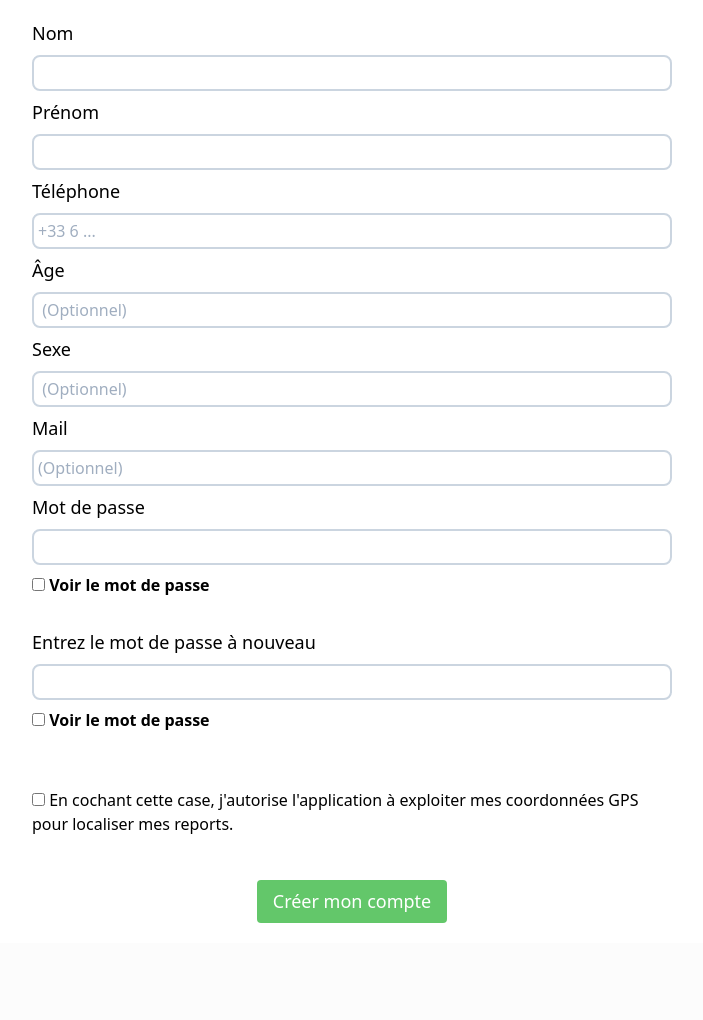
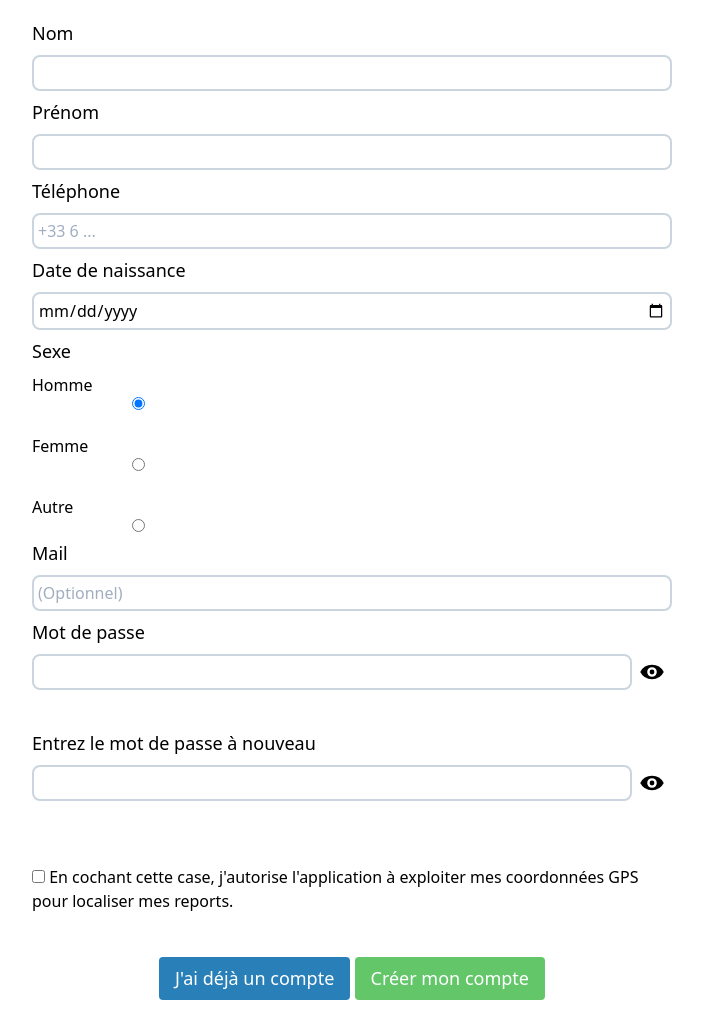
Before and after one commit to SamuelPlaton/epsi-workshop-city, a PHP site: template src/view/signupView.php in a window 1280 px wide. Shown: the part 70-1090 px from the top of the page, without its empty margins (288-991 px from the left). Before the commit the page ends 993 px from the top, so only its background shows below. Run offline with PHP 8.4, Linux system fonts and the light colour scheme; the template is opened without the code that fills it, so the values that code supplies are empty; style sheets or scripts are compiled from the project's sources.

Commit message:
feat: add sign up view

```diff
--- a/public/scss/style.scss
+++ b/public/scss/style.scss
@@ -29,3 +29,7 @@
 #post-ticket-form #submit-button{
   background-color: #63c76a;
 }
+
+.dropdown:hover .dropdown-menu {
+  display: block;
+}
--- a/src/view/signupView.php
+++ b/src/view/signupView.php
@@ -26,12 +26,17 @@
         <input type="text" id="phoneNumber" name="phoneNumber" placeholder="+33 6 ..." class="form-control w-full mx-4 mx-auto border-solid border-2 border-gray rounded-lg p-1" required>
     </div>
     <div class="form-group flex flex-col my-2">
-        <label for="age" class="form-control-label text-lg mb-2">Âge</label>
-        <input type="text" id="age" name="age" placeholder=" (Optionnel) " class="form-control w-full mx-4 mx-auto border-solid border-2 border-gray rounded-lg p-1" >
+        <label for="birth" class="form-control-label text-lg mb-2">Date de naissance</label>
+        <input type="date" id="birth" name="birth" placeholder=" " class="form-control w-full mx-4 mx-auto border-solid border-2 border-gray rounded-lg p-1" >
     </div>
     <div class="form-group flex flex-col my-2">
         <label for="gender" class="form-control-label text-lg mb-2">Sexe</label>
-        <input type="text" id="gender" name="gender" placeholder=" (Optionnel) " class="form-control w-full mx-4 mx-auto border-solid border-2 border-gray rounded-lg p-1" >
+        <label for="male">Homme</label>
+            <input type="radio" name="gender" value="male" class="lg:w-1/3" checked> <br>
+        <label for="female">Femme</label>
+            <input type="radio" name="gender" value="female" class="lg:w-1/3"> <br>
+        <label for="other">Autre</label>
+            <input type="radio" name="gender" value="other" class="lg:w-1/3">
     </div>
     <div class="form-group flex flex-col my-2">
         <label for="mailAddress" class="form-control-label text-lg mb-2">Mail</label>
@@ -39,12 +44,12 @@
     </div>
     <div class="form-group flex flex-col my-2">
         <label for="title" class="form-control-label text-lg mb-2">Mot de passe</label>
-        <input type="password" id="typepass" name="password" placeholder=" " class="form-control w-full mx-4 mx-auto border-solid border-2 border-gray rounded-lg p-1" required>
+        <div class="flex flex-row justify-between w-full mx-4 mx-auto">
+            <input type="password" id="typepass" name="password" placeholder=" " class="form-control flex-grow border-solid border-2 border-gray rounded-lg p-1" required>
+            <input type="image" src="../../public/images/view-show.svg" class="mx-2 w-6" onclick="Toggle1()">
+        </div>
     </div>
     <div>
-        <input type="checkbox" onclick="Toggle1()">
-        <b>Voir le mot de passe</b>
-
         <script>
             // Change the type of input to password or text
             function Toggle1() {
@@ -61,12 +66,12 @@
     <br>
     <div class="form-group flex flex-col my-2">
         <label for="title" class="form-control-label text-lg mb-2">Entrez le mot de passe à nouveau</label>
-        <input type="password" id="typepass2" name="password2" placeholder=" " class="form-control w-full mx-4 mx-auto border-solid border-2 border-gray rounded-lg p-1" required>
+        <div class="flex flex-row justify-between w-full mx-4 mx-auto">
+        <input type="password" id="typepass2" name="password2" placeholder=" " class="form-control flex-grow border-solid border-2 border-gray rounded-lg p-1" required>
+        <input type="image" src="../../public/images/view-show.svg" class="mx-2 w-6" onclick="Toggle2()">
+        </div>
     </div>
     <div>
-        <input type="checkbox" onclick="Toggle2()">
-        <b>Voir le mot de passe</b>
-
         <script>
             // Change the type of input to password or text
             function Toggle2() {
@@ -90,6 +95,9 @@
     </div>
     <div class="text-center mt-5">
         <br>
+        <button  id="accountOwned" name="accountOwned" type="button" class="text-white py-2 px-4 rounded w-50 m-auto text-lg" style="background-color: #2980b9;">
+            J'ai déjà un compte
+        </button>
         <button id="sign-up-button" name="sign-up-button" type="submit" class="text-white py-2 px-4 rounded w-50 m-auto text-lg" style="background-color: #63c76a;">
             Créer mon compte
         </button>
```
Also changed, not shown: src/view/createTicketView.php (line endings or trailing spaces).
